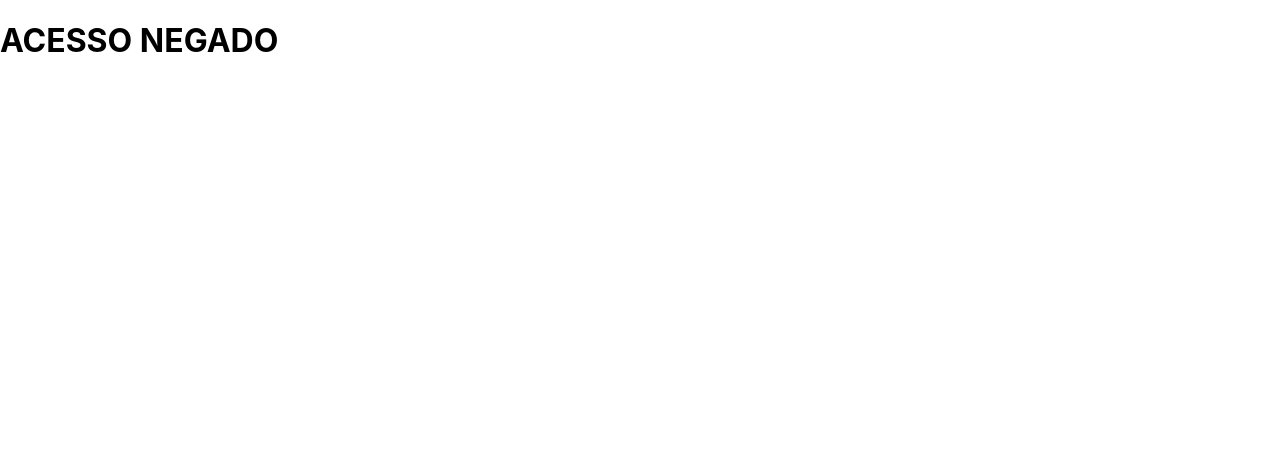
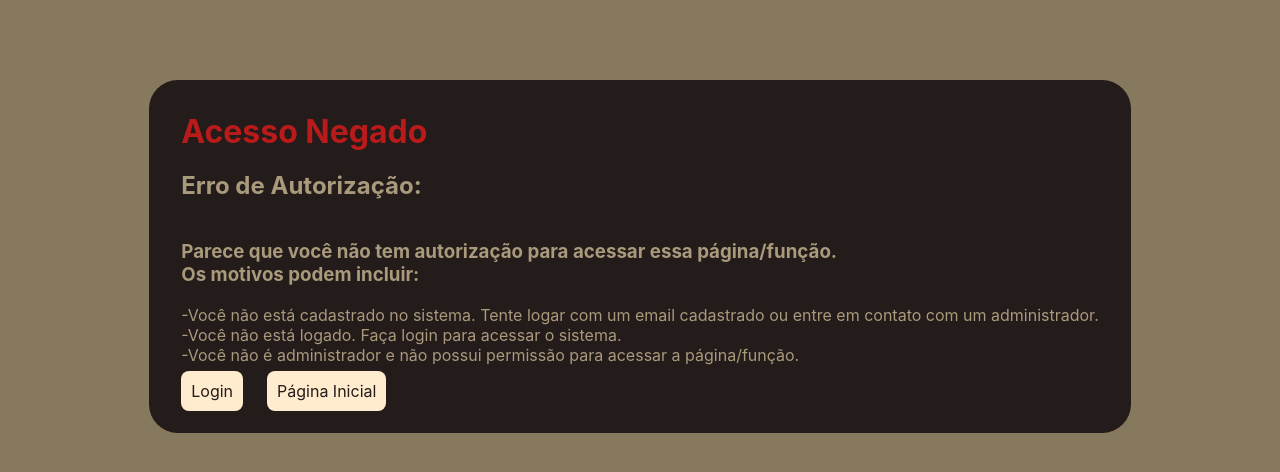
Before and after one commit to VictorHSCosta/Projeto-Final_Controle_Estoque, a Next.js app: page /unauthorized in a window 1280 px wide. Shown: the top 472 px of the page. Built offline with nearby package versions, Linux system fonts and the light colour scheme.

Commit message:
Página Acesso Negado

```diff
--- a/src/app/unauthorized/page.tsx
+++ b/src/app/unauthorized/page.tsx
@@ -1,5 +1,38 @@
+"use client"
+import { useSearchParams } from "next/navigation"
+import styles from "./unauthorized.module.css"
+
 export default function() {
+    const param = useSearchParams().get("u")
+    let auth:string
+    switch (param) {
+        case "0":
+            auth = "Usuário não cadastrado. Login não autorizado."
+            break;
+        case "1":
+            auth = "Usuário não autenticado. Login necessário."
+            break;
+        case "2":
+            auth = "Permissão de Administrador necessária."
+            break;
+        default:
+            auth = ""
+            break;
+    }
     return (
-        <h1>ACESSO NEGADO</h1>
+        <main className={styles.page}>
+            <div className={styles.unauthorized}>
+                <h1>Acesso Negado</h1>
+                <h2 className={styles.texts}>Erro de Autorização: {auth}</h2>
+                <h3 className={styles.texts}>Parece que você não tem autorização para acessar essa página/função.<br/>Os motivos podem incluir:</h3>
+                <p className={styles.texts}>
+                    -Você não está cadastrado no sistema. Tente logar com um email cadastrado ou entre em contato com um administrador.<br/>
+                    -Você não está logado. Faça login para acessar o sistema.<br/>
+                    -Você não é administrador e não possui permissão para acessar a página/função.
+                </p>
+                <a href="/login">Login</a>
+                <a href="/">Página Inicial</a>
+            </div>
+        </main>
     )
 }
--- /dev/null
+++ b/src/app/unauthorized/unauthorized.module.css
@@ -0,0 +1,45 @@
+.page {
+    position: absolute;
+    top: 0px;
+    left: 0px;
+    width: 100%;
+    height: 100%;
+    background-color: rgb(134, 121, 94);
+    display: flex;
+    justify-content: center;
+}
+
+.unauthorized {
+    margin-top: 5rem;
+    background-color: rgb(36, 27, 27);
+    height: max-content;
+    padding: 2rem;
+    border-radius: 1.8rem;
+}
+
+.unauthorized > h1 {
+    margin: 0;
+    color: rgb(185, 27, 27);
+}
+
+.texts {
+    color: rgb(169, 154, 124);
+}
+
+.unauthorized > h2 {
+    margin-bottom: 2.5rem;
+}
+
+.unauthorized > a {
+    background-color:blanchedalmond;
+    margin: 1.5rem;
+    margin-left: 0;
+    padding: 10px;
+    border-radius: 8px;
+    text-decoration: none;
+    color: rgb(36, 27, 27);
+}
+
+.unauthorized > a:visited {
+    color: rgb(36, 27, 27);
+}
--- a/src/server/auth.ts
+++ b/src/server/auth.ts
@@ -57,7 +57,7 @@ export const authOptions: NextAuthOptions = {
         else {return false}
       }
       catch (error) {
-        return '/unauthorized'
+        return '/unauthorized?u=0'
       }
     },
     redirect({ url, baseUrl }) {
```
